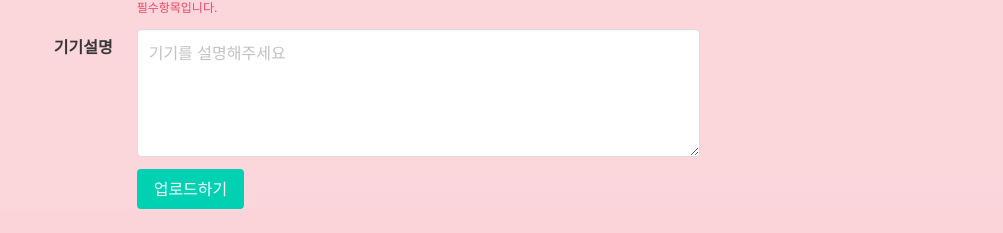
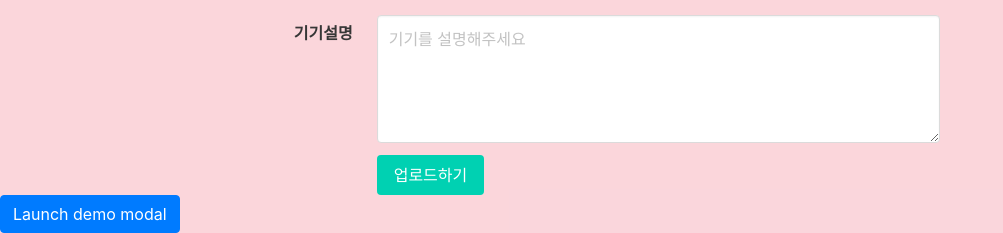
Before and after one commit to mylhb9/Hanghae99-1, a Flask app: template templates/index.html in a window 1280 px wide. Shown: the part 828-1061 px from the top of the page, without its empty margins (0-1003 px from the left). Before the commit the page ends 1037 px from the top, so only its background shows below. Run offline with Flask 2, Linux system fonts and the light colour scheme; the template is opened without the code that fills it, so the values that code supplies are empty; some libraries are stand-ins or nearby versions.

Commit message:
지금까지 한 것

```diff
--- a/static/mystyle.css
+++ b/static/mystyle.css
@@ -5,9 +5,15 @@
 .regist-devicetype {
     width: 800px;
     padding-right: 100px;
+    margin: auto;
 
 }
-
+.card-img-top {
+    cursor: pointer;
+}
+.card-title {
+    cursor: pointer;
+}
 
 body {
     background-color: RGBA(232, 52, 78, 0.2);
--- a/templates/index.html
+++ b/templates/index.html
@@ -103,53 +103,72 @@
 
 <div class="card-columns">
     <div class="card">
-        <img class="card-img-top" src="https://cloudfront-ap-northeast-1.images.arcpublishing.com/chosun/57BB6GHQZRFPXNTZD7IF5EA7XQ.png" alt="Card image cap">
+        <img class="card-img-top"
+             src="https://cloudfront-ap-northeast-1.images.arcpublishing.com/chosun/57BB6GHQZRFPXNTZD7IF5EA7XQ.png"
+             alt="Card image cap" data-toggle="modal" data-target="#exampleModalLong">
         <div class="card-body">
-            <h5 class="card-title">Iphone</h5>
+
+            <a href="" data-toggle="modal" data-target="#exampleModalLong" > Iphone </a>
             <p class="card-text">아이폰 지리지?</p>
         </div>
 
     </div>
     <div class="card">
-        <img class="card-img-top" src="https://cloudfront-ap-northeast-1.images.arcpublishing.com/chosun/57BB6GHQZRFPXNTZD7IF5EA7XQ.png" alt="Card image cap">
+        <img class="card-img-top"
+             src="https://cloudfront-ap-northeast-1.images.arcpublishing.com/chosun/57BB6GHQZRFPXNTZD7IF5EA7XQ.png"
+             alt="Card image cap" data-toggle="modal" data-target="#exampleModalLong">
         <div class="card-body">
-            <h5 class="card-title">Iphone</h5>
+
+            <a href="" data-toggle="modal" data-target="#exampleModalLong" > Iphone </a>
             <p class="card-text">아이폰 지리지?</p>
         </div>
 
     </div>
     <div class="card">
-        <img class="card-img-top" src="https://cloudfront-ap-northeast-1.images.arcpublishing.com/chosun/57BB6GHQZRFPXNTZD7IF5EA7XQ.png" alt="Card image cap">
+        <img class="card-img-top"
+             src="https://cloudfront-ap-northeast-1.images.arcpublishing.com/chosun/57BB6GHQZRFPXNTZD7IF5EA7XQ.png"
+             alt="Card image cap" data-toggle="modal" data-target="#exampleModalLong">
         <div class="card-body">
-            <h5 class="card-title">Iphone</h5>
+
+            <a href="" data-toggle="modal" data-target="#exampleModalLong" > Iphone </a>
             <p class="card-text">아이폰 지리지?</p>
         </div>
 
     </div>
     <div class="card">
-        <img class="card-img-top" src="https://cloudfront-ap-northeast-1.images.arcpublishing.com/chosun/57BB6GHQZRFPXNTZD7IF5EA7XQ.png" alt="Card image cap">
+        <img class="card-img-top"
+             src="https://cloudfront-ap-northeast-1.images.arcpublishing.com/chosun/57BB6GHQZRFPXNTZD7IF5EA7XQ.png"
+             alt="Card image cap" data-toggle="modal" data-target="#exampleModalLong">
         <div class="card-body">
-            <h5 class="card-title">Iphone</h5>
+
+            <a href="" data-toggle="modal" data-target="#exampleModalLong" > Iphone </a>
             <p class="card-text">아이폰 지리지?</p>
         </div>
 
     </div>
     <div class="card">
-        <img class="card-img-top" src="https://cloudfront-ap-northeast-1.images.arcpublishing.com/chosun/57BB6GHQZRFPXNTZD7IF5EA7XQ.png" alt="Card image cap">
+        <img class="card-img-top"
+             src="https://cloudfront-ap-northeast-1.images.arcpublishing.com/chosun/57BB6GHQZRFPXNTZD7IF5EA7XQ.png"
+             alt="Card image cap" data-toggle="modal" data-target="#exampleModalLong">
         <div class="card-body">
-            <h5 class="card-title">Iphone</h5>
+
+            <a href="" data-toggle="modal" data-target="#exampleModalLong" > Iphone </a>
             <p class="card-text">아이폰 지리지?</p>
         </div>
 
     </div>
     <div class="card">
-        <img class="card-img-top" src="https://cloudfront-ap-northeast-1.images.arcpublishing.com/chosun/57BB6GHQZRFPXNTZD7IF5EA7XQ.png" alt="Card image cap">
+        <img class="card-img-top"
+             src="https://cloudfront-ap-northeast-1.images.arcpublishing.com/chosun/57BB6GHQZRFPXNTZD7IF5EA7XQ.png"
+             alt="Card image cap" data-toggle="modal" data-target="#exampleModalLong">
         <div class="card-body">
-            <h5 class="card-title">Iphone</h5>
+
+            <a href="" data-toggle="modal" data-target="#exampleModalLong" > Iphone </a>
             <p class="card-text">아이폰 지리지?</p>
         </div>
 
     </div>
+
 
 </div>
 
@@ -201,7 +220,32 @@
     </div>
 </div>
 
+<!-- Button trigger modal -->
+<button type="button" class="btn btn-primary" data-toggle="modal" data-target="#exampleModalLong">
+    Launch demo modal
+</button>
 
+<!-- Modal -->
+<div class="modal fade" id="exampleModalLong" tabindex="-1" role="dialog" aria-labelledby="exampleModalLongTitle"
+     aria-hidden="true">
+    <div class="modal-dialog" role="document">
+        <div class="modal-content">
+            <div class="modal-header">
+                <h5 class="modal-title" id="exampleModalLongTitle">Modal title</h5>
+                <button type="button" class="close" data-dismiss="modal" aria-label="Close">
+                    <span aria-hidden="true">&times;</span>
+                </button>
+            </div>
+            <div class="modal-body">
+                ...
+            </div>
+            <div class="modal-footer">
+                <button type="button" class="btn btn-secondary" data-dismiss="modal">Close</button>
+                <button type="button" class="btn btn-primary">Save changes</button>
+            </div>
+        </div>
+    </div>
+</div>
 <div id="post-box" class="container">
     <div class="box">
         <article class="media">
```
Also changed, not shown: static/myjs.js (line endings or trailing spaces). Lines whose indentation alone changed are shown as unchanged.
